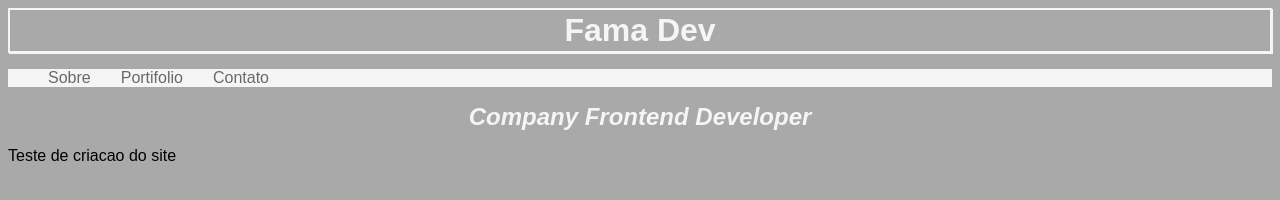
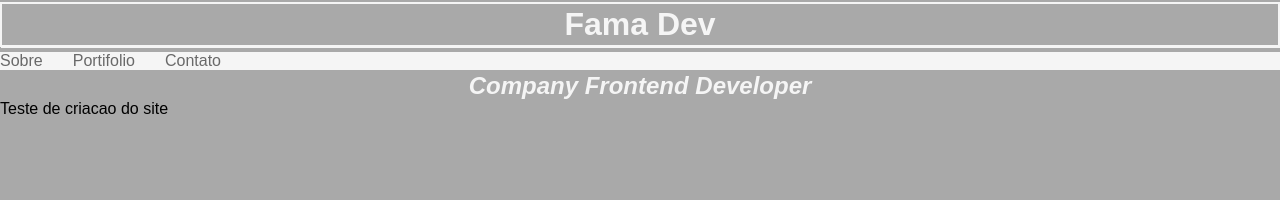
Before and after one commit to mrcomputer2018/aula_html_aluha, a plain HTML site: page index.html in a window 1280 px wide. Drawn offline with Linux system fonts and the light colour scheme.

Commit message:
resetando o CSS

```diff
--- a/css/style.css
+++ b/css/style.css
@@ -1,3 +1,8 @@
+/* reset no css - para o navegador nao colocar nada por padrao*/
+* {
+    margin: 0;
+    padding: 0;
+}
 body {
     /* cor de fundo da tela */
     background-color: darkgray;
```
